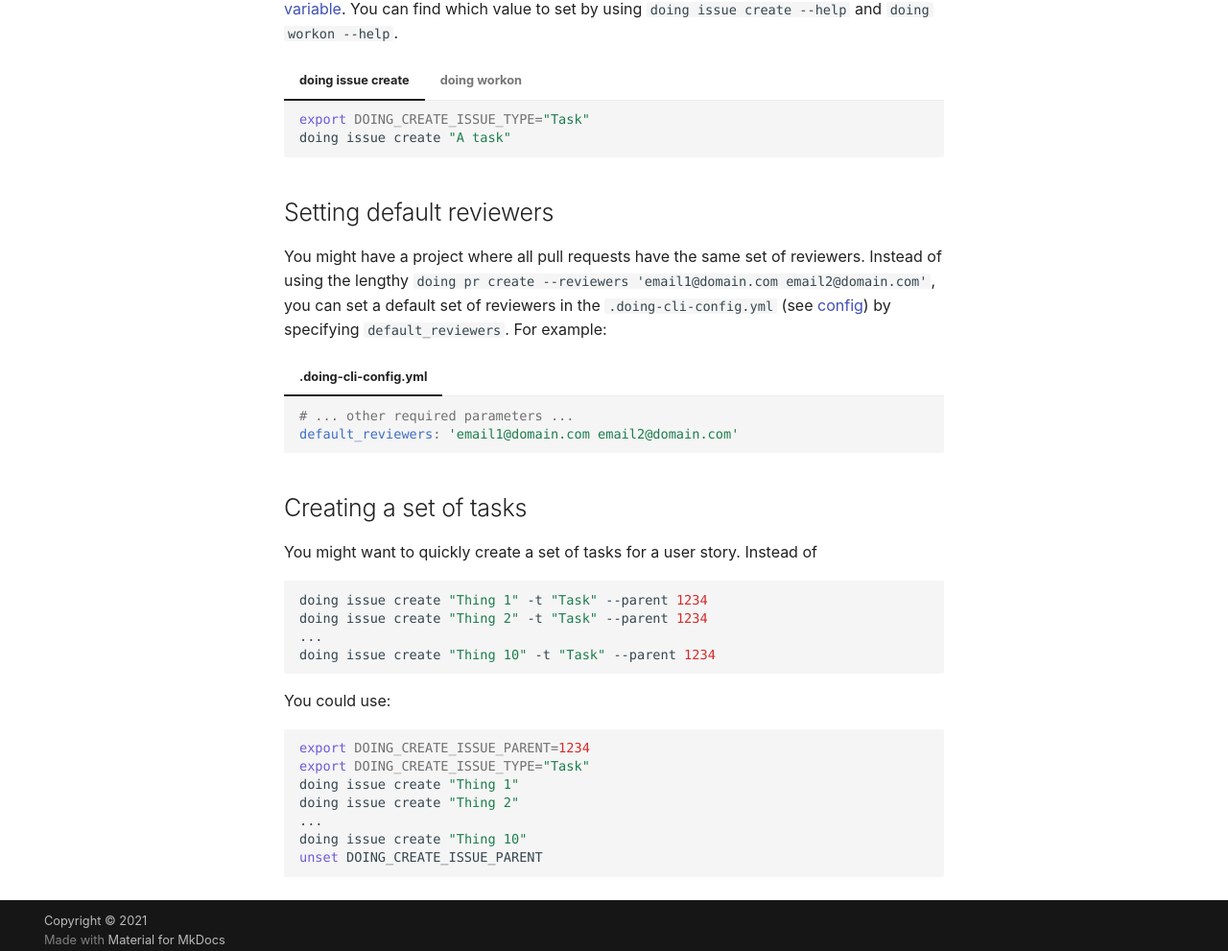
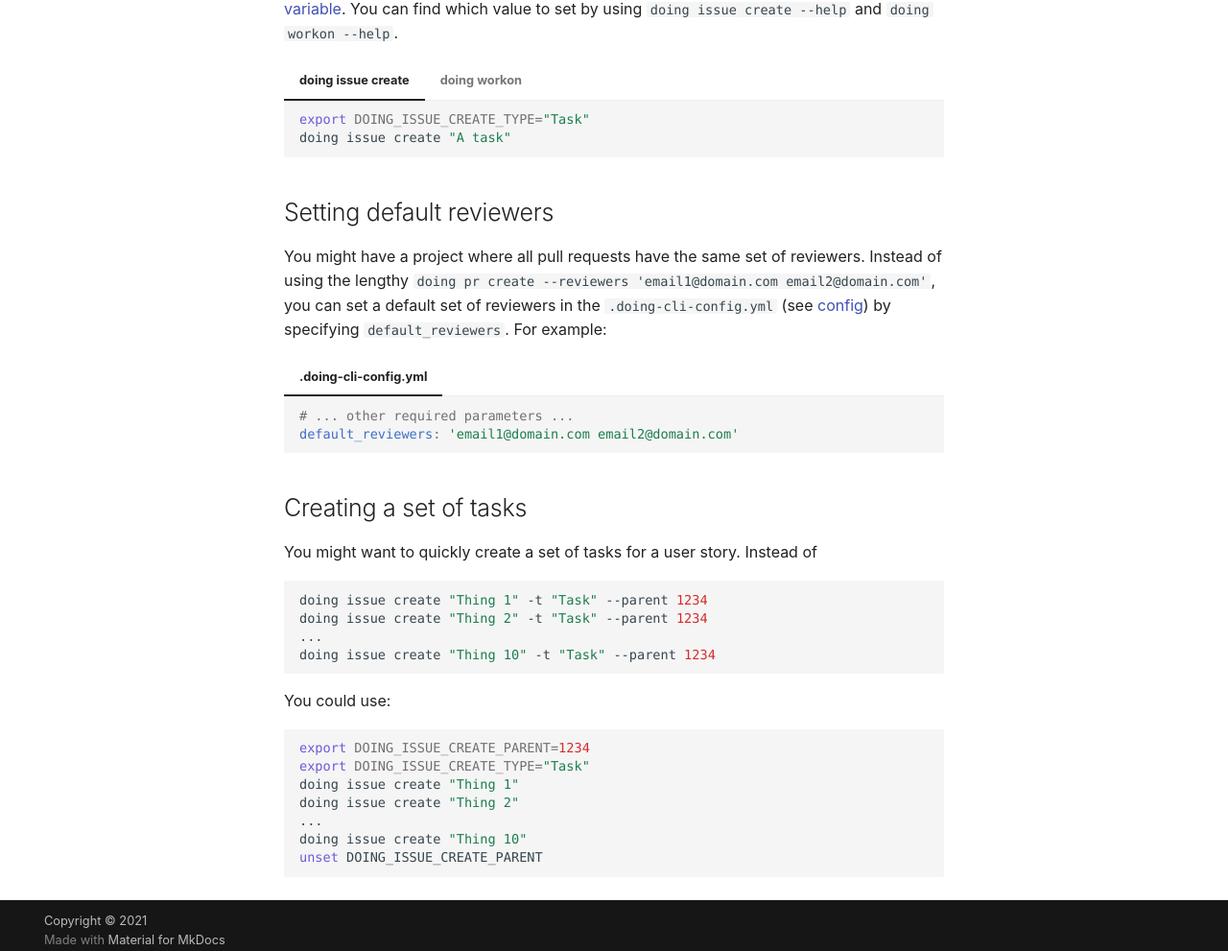
Before and after one commit to ing-bank/doing-cli, an MkDocs documentation site: the page built from docs/howto/workflow_envvars.md, in a window 1280 px wide and 1400 px high, scrolled down 847 px. Shown: the part 397-1388 px from the top of the window at 96% size. Built offline with MkDocs 1.6.1 and Material for MkDocs 9.7.7, drawn with Linux system fonts in a browser that asks for light colours; comment, search, counter and statistics services are not loaded.

````diff
--- a/docs/howto/workflow_envvars.md
+++ b/docs/howto/workflow_envvars.md
@@ -41,7 +41,7 @@ You can also temporarily set a different default work item type using an [enviro
 === "doing issue create"
 
     ```shell
-    export DOING_CREATE_ISSUE_TYPE="Task"
+    export DOING_ISSUE_CREATE_TYPE="Task"
     doing issue create "A task"
     ```
 
@@ -77,11 +77,11 @@ doing issue create "Thing 10" -t "Task" --parent 1234
 You could use:
 
 ```shell
-export DOING_CREATE_ISSUE_PARENT=1234
-export DOING_CREATE_ISSUE_TYPE="Task"
+export DOING_ISSUE_CREATE_PARENT=1234
+export DOING_ISSUE_CREATE_TYPE="Task"
 doing issue create "Thing 1"
 doing issue create "Thing 2"
 ...
 doing issue create "Thing 10"
-unset DOING_CREATE_ISSUE_PARENT
+unset DOING_ISSUE_CREATE_PARENT
 ```
````
Also changed, not shown: docs/reference/manual/issue_create.md (+1 -1 lines).
